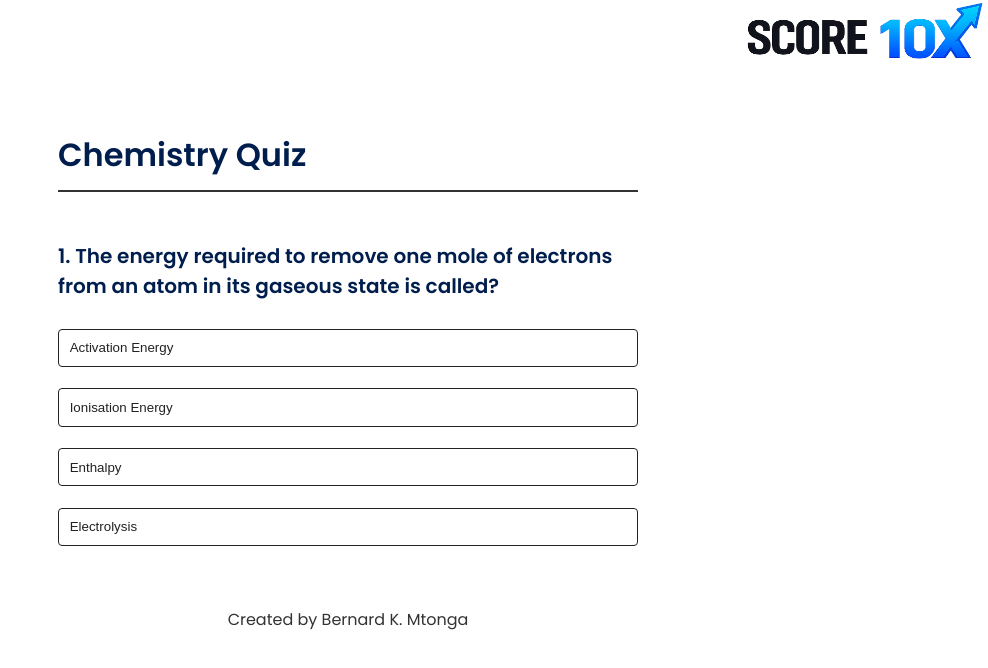
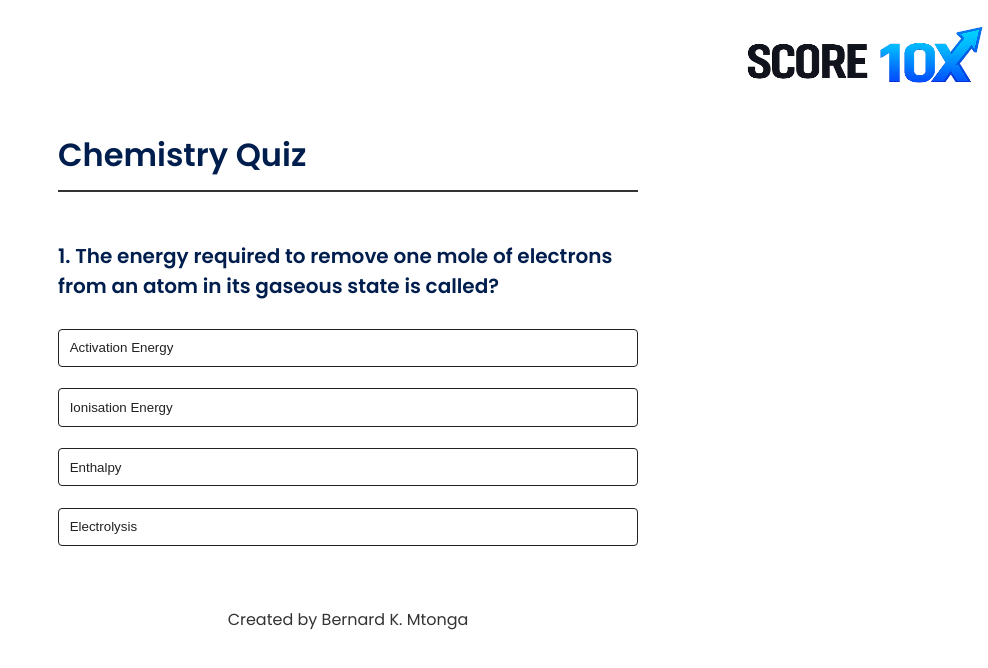
Before and after one commit to bmtonga/quiz-application, a plain HTML site: page index.html in a window 1280 px wide. Shown: the whole page, without its empty margins (292-1280 px from the left). Drawn offline with Linux system fonts and the light colour scheme.

Commit message:
Added spacing to logo

```diff
--- a/style.css
+++ b/style.css
@@ -43,7 +43,7 @@ h1::after{
 }
 .logo{
     position: fixed;
-    top: 0;
+    top: 1.5em;
     right: 0;
     margin-bottom: 0;
 
```
